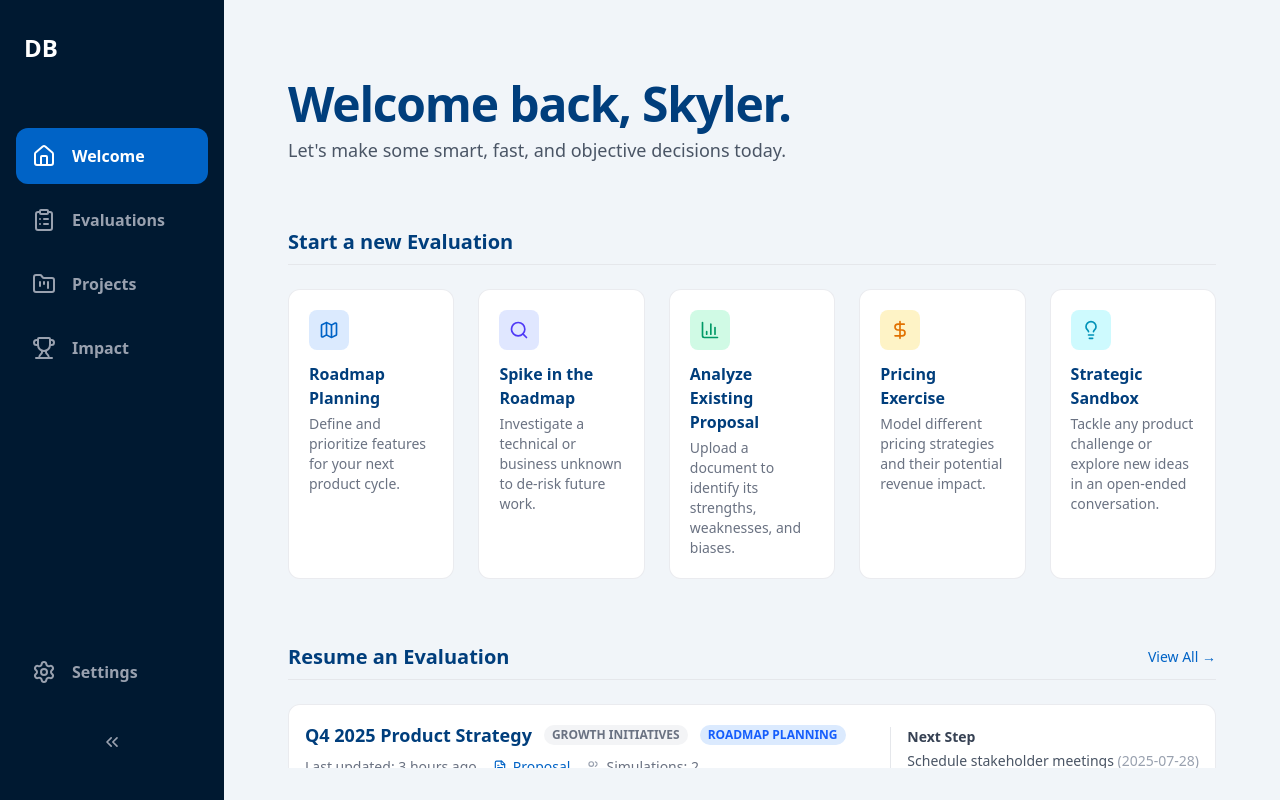
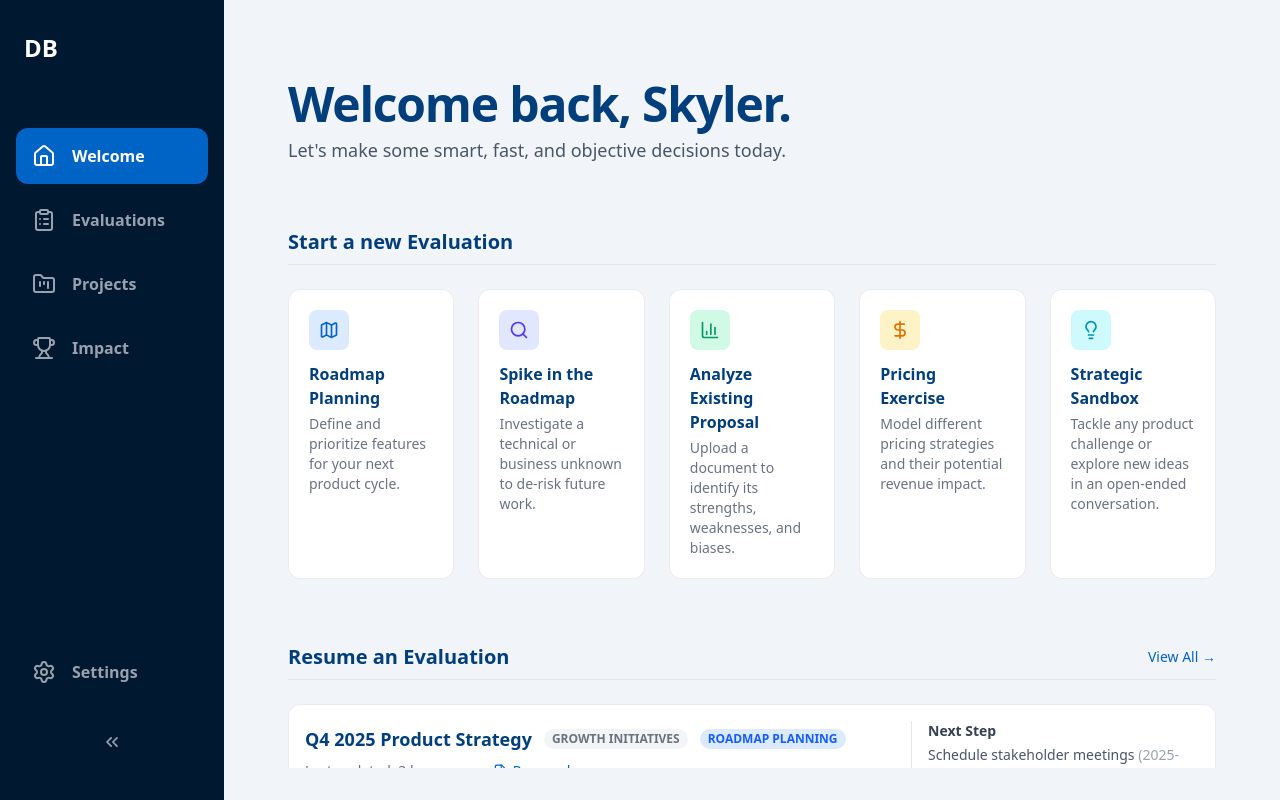
Before and after one commit to dekabridge/vibe-fe, a React (Vite) app: page / in a window 1280 px wide. Built offline with nearby package versions, Linux system fonts and the light colour scheme.

Commit message:
clean up evaluation card
removed simulation count
adjusted width of next step

```diff
--- a/src/App.jsx
+++ b/src/App.jsx
@@ -851,12 +851,9 @@ const ResumeCard = ({ evaluation, projectName, onAssign, onDelete, onSelect, onU
                     <button onClick={(e) => { e.stopPropagation(); onSelect('proposal'); }} className="flex items-center gap-1.5 text-[#0063C6] hover:underline">
                         <FileText size={14} /> Proposal
                     </button>
-                    <span className="flex items-center gap-1.5">
-                        <Users size={14} className="text-gray-400" /> Simulations: {evaluation.simulations}
-                    </span>
-                </div>
-            </div>
-            <div className="w-full sm:w-auto border-t sm:border-t-0 sm:border-l border-gray-200 mt-4 sm:mt-0 pt-4 sm:pt-0 sm:pl-4 sm:ml-4 flex-shrink-0 flex items-center gap-2">
+                </div>
+            </div>
+            <div className="w-full sm:w-72 border-t sm:border-t-0 sm:border-l border-gray-200 mt-4 sm:mt-0 pt-4 sm:pt-0 sm:pl-4 sm:ml-4 flex-shrink-0 flex items-center gap-2">
                 {onAssign && onDelete ? (
                     <>
                         <button onClick={onAssign} title="Add to Project" className="p-2 text-gray-500 hover:text-[#0063C6] hover:bg-gray-100 rounded-md">
```
